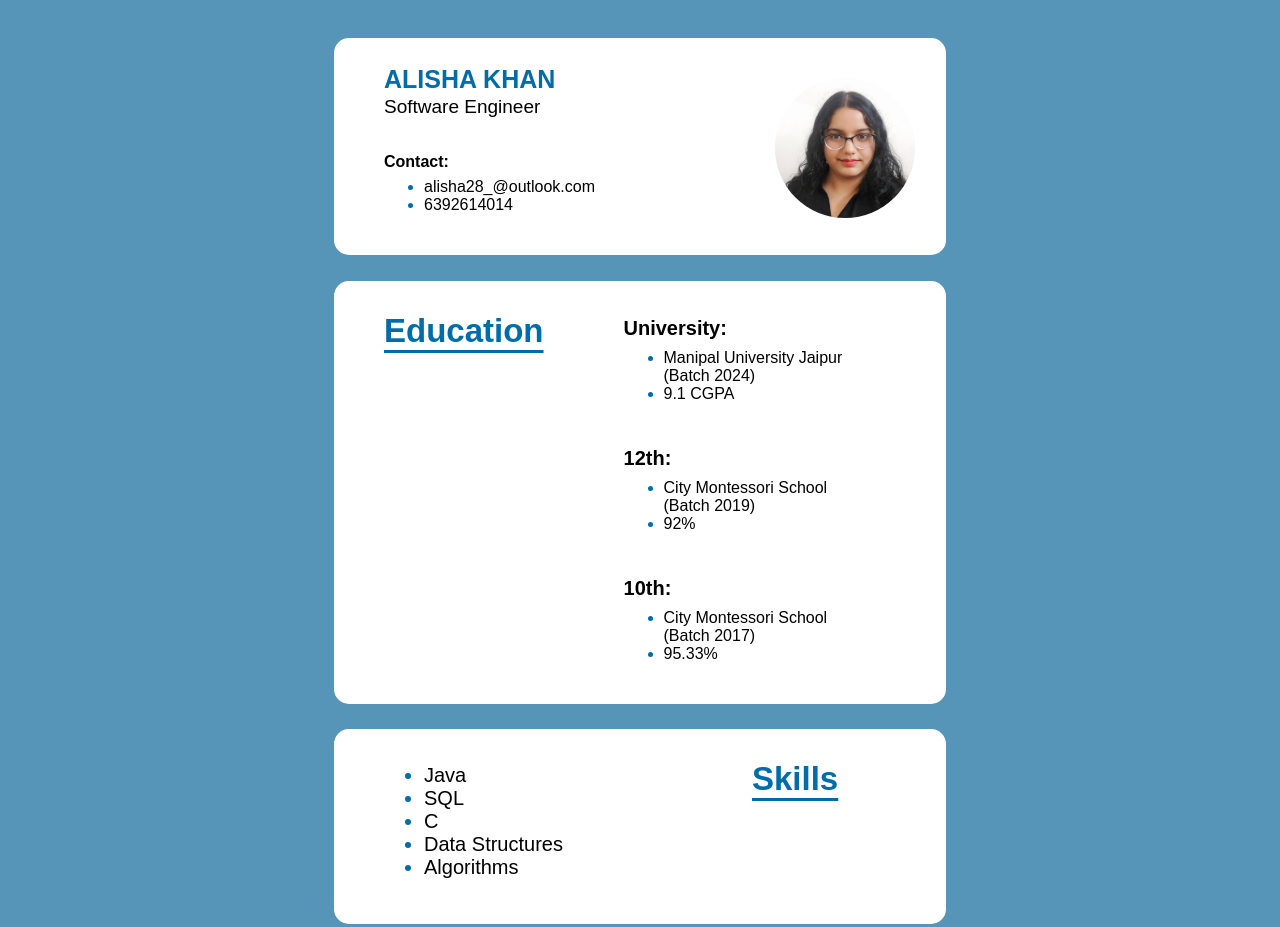
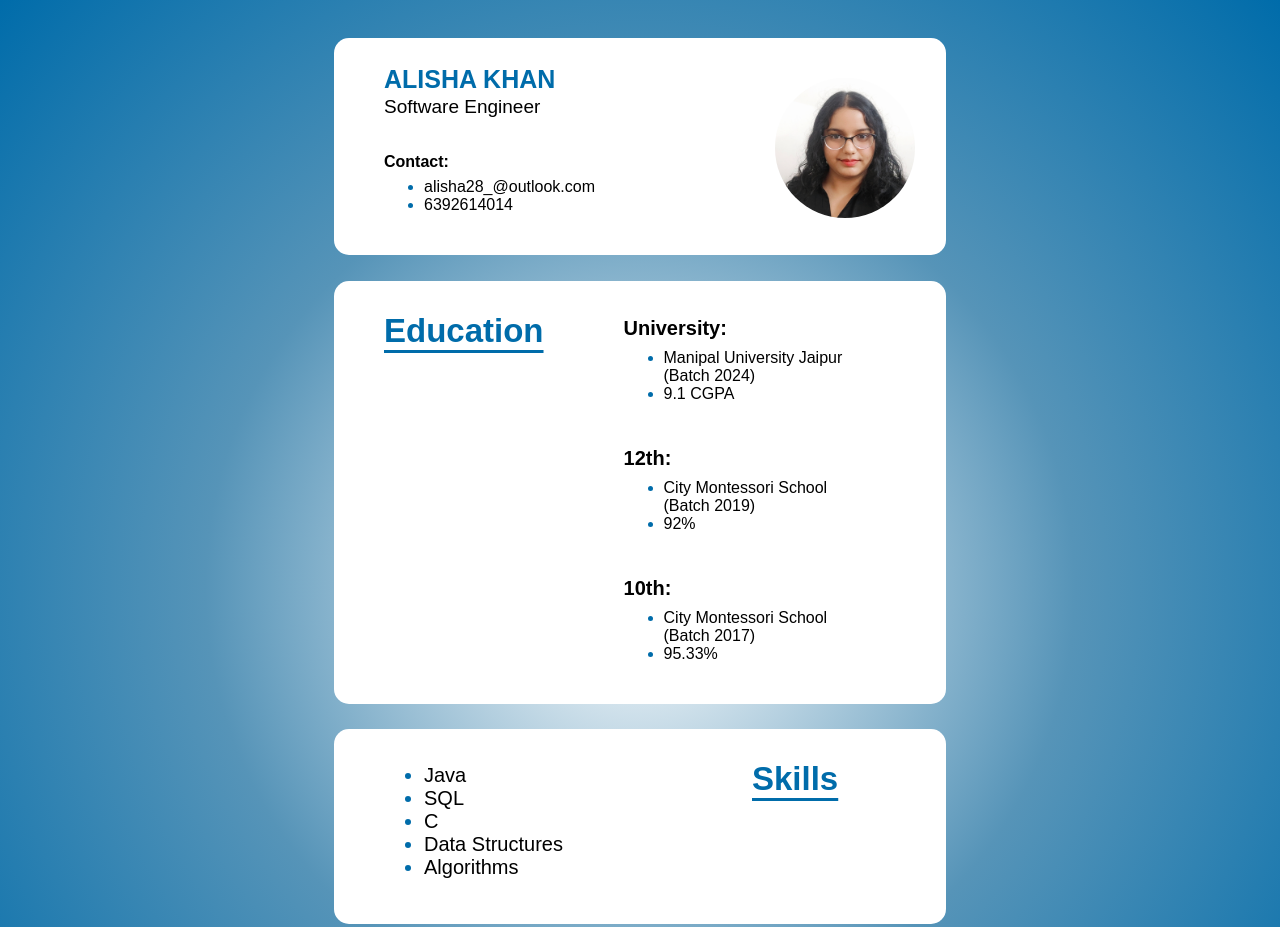
Before and after one commit to alishakhan3/Assignment, a plain HTML site: page Exercie 2/index.html in a window 1280 px wide. Shown: the top 927 px of the page. Drawn offline with Linux system fonts and the light colour scheme.

Commit message:
gradient

```diff
--- a/Exercie 2/style.css
+++ b/Exercie 2/style.css
@@ -1,5 +1,5 @@
 body{
-    background-color: rgb(86, 148, 184);
+    background: radial-gradient(circle at center, white 0, rgb(86, 148, 184), rgb(0, 108, 170) 100%);
     margin: 0;
     padding: 0;
     font-family:Arial, Helvetica, sans-serif
```
